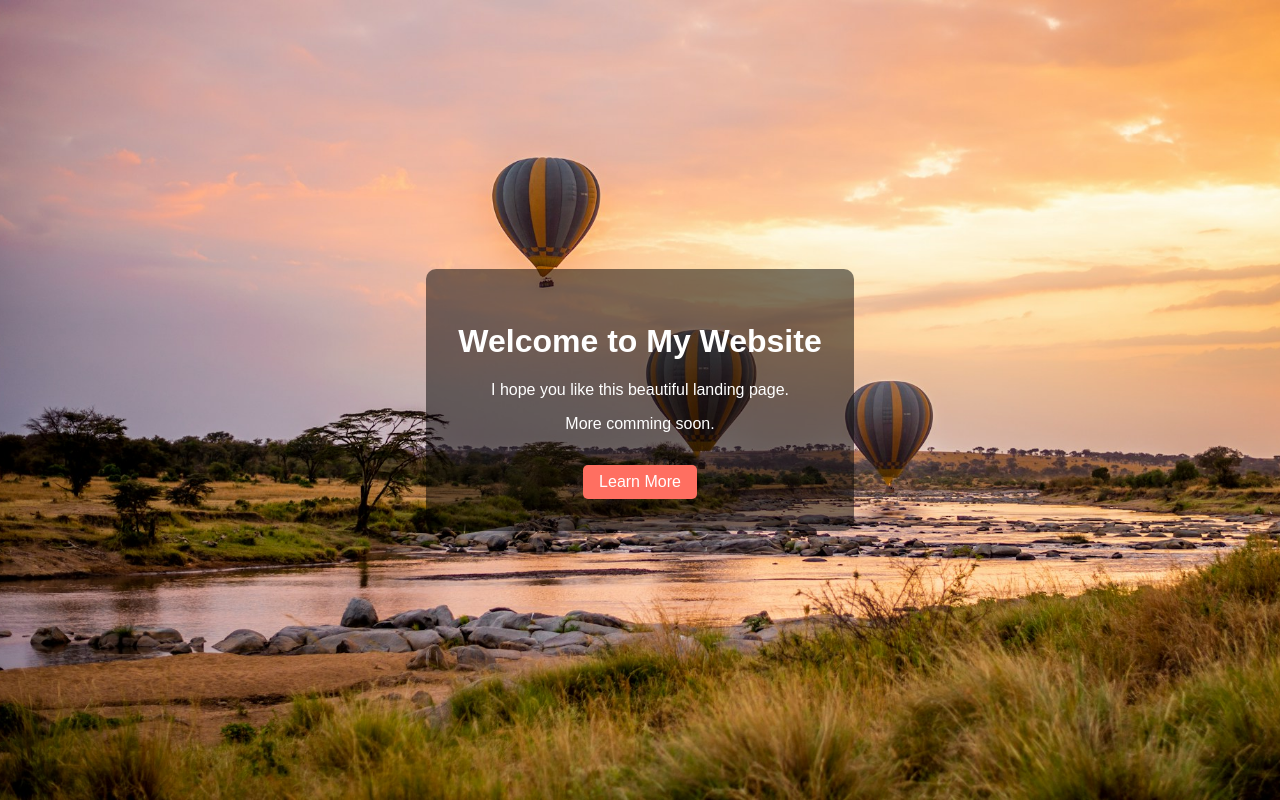
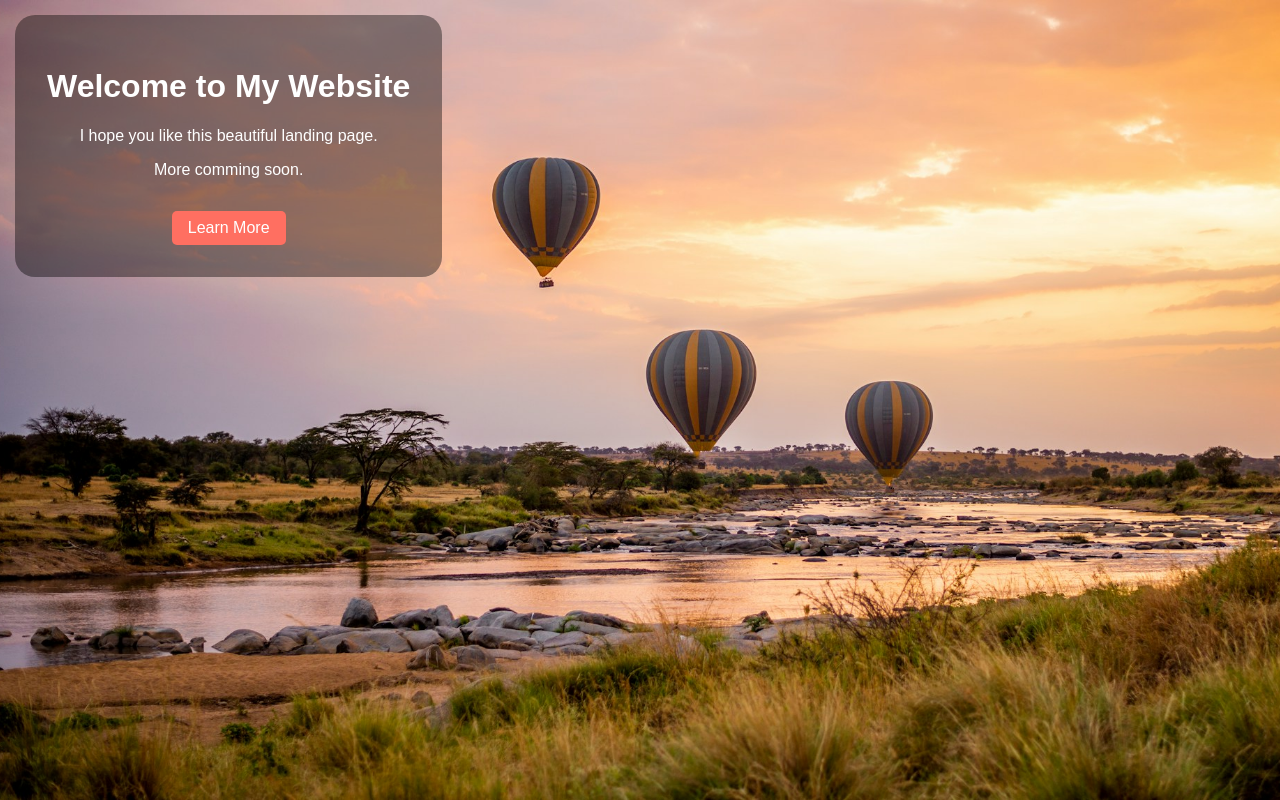
Before and after one commit to OcaFlex/lpage, a plain HTML site: page index.html in a window 1280 px wide. Drawn offline with Linux system fonts and the light colour scheme.

Commit message:
Update styles.css

```diff
--- a/styles.css
+++ b/styles.css
@@ -8,14 +8,15 @@ body {
     text-align: center;
     height: 100vh;
     display: flex;
-    justify-content: center;
-    align-items: center;
+    justify-content: left;
+    align-items: flex-start;
 }
 
 .hero {
-    background: rgba(0, 0, 0, 0.5); /* Semi-transparent overlay */
+    background: rgba(0, 0, 0, 0.4); /* Semi-transparent overlay */
     padding: 2rem;
-    border-radius: 10px;
+    border-radius: 20px;
+    margin:15px;
 }
 
 .cta-button {
```
